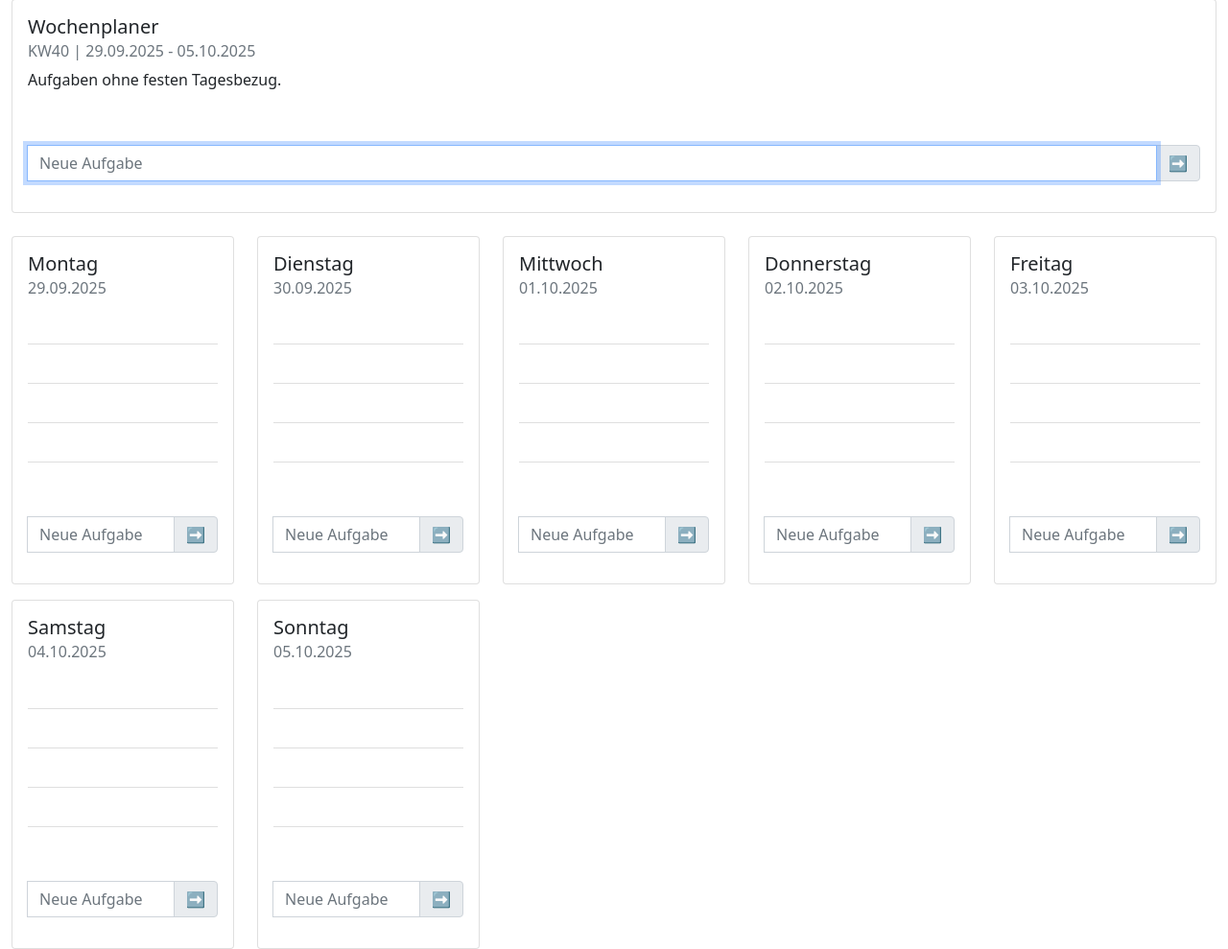
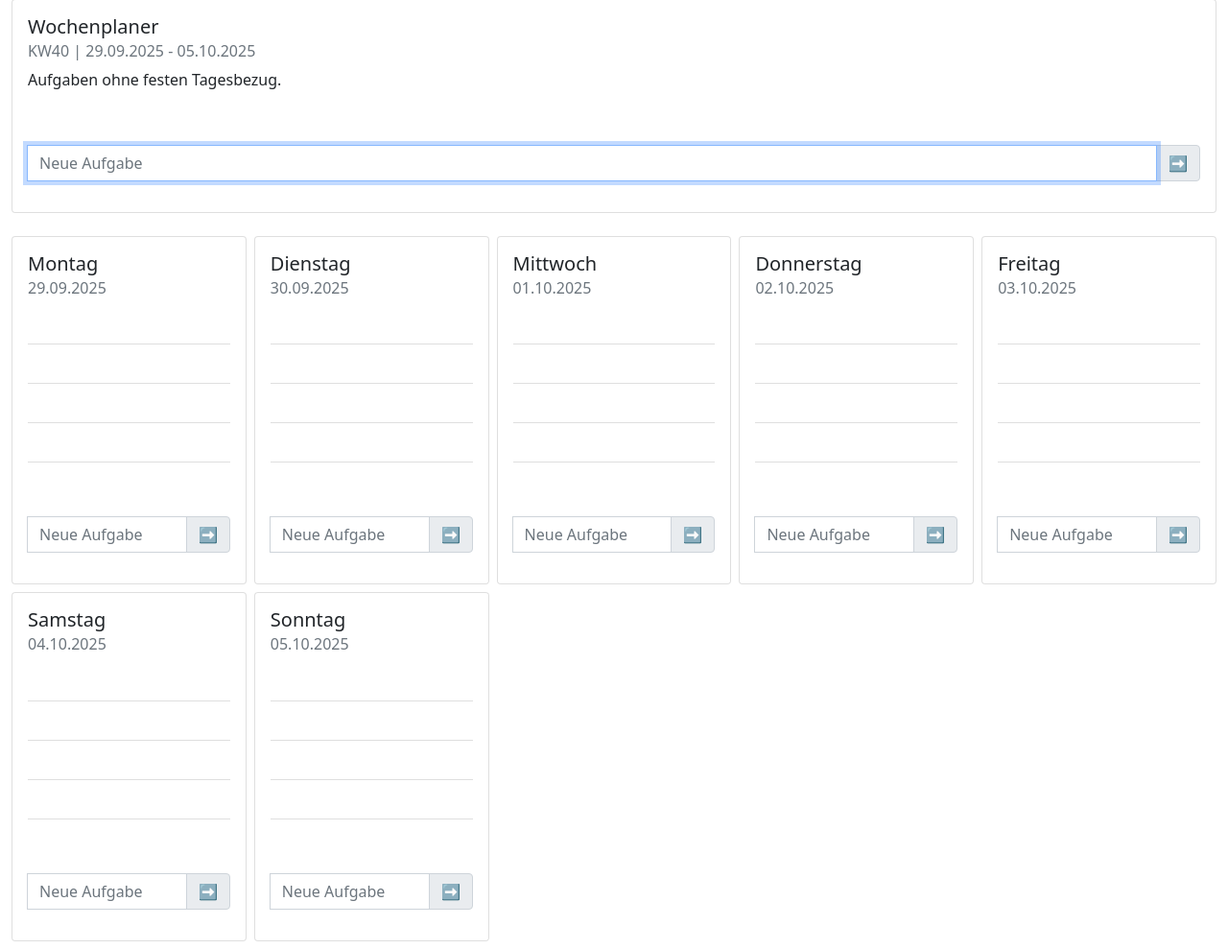
Before and after one commit to KateiRen/ZenWeek, a Flask app: page / in a window 1280 px wide. Shown: the part 145-1134 px from the top of the page at 96% size. Run offline with Flask 3, Linux system fonts and the light colour scheme; data that the repository does not hold is empty; parts of the project's set-up code (start-up, migrations or seed data) failed here and were passed over; some libraries are stand-ins or nearby versions.

Commit message:
Improve task alignment and reduce spacing between day cards
- Align tasks with day headers by removing left/right padding from list-group-items
- Reduce vertical spacing between day cards (gy-3  gy-2)
- Reduce horizontal spacing between day cards (added gx-2)
- Tasks now align perfectly with weekday headers for better visual consistency

```diff
--- a/app.py
+++ b/app.py
@@ -156,8 +156,8 @@ def get_first_day_of_week(year: int, week_number: int) -> Optional[datetime.date
 # Favicon route
 @app.route('/favicon.ico')
 def favicon():
-    return send_from_directory(os.path.join(app.root_path, 'static'),
-        'favicon.ico', mimetype='image/vnd.microsoft.icon')
+    return send_from_directory(os.path.join(app.root_path, 'static'), 'favicon.ico', mimetype='image/vnd.microsoft.icon')
+
 
 @app.route('/')
 def index():
@@ -507,7 +507,6 @@ def summary():
     return render_template('summary.html', open_tasks=open_tasks, weekly_data=weekly_data, year_summary=year_summary)
 
 
-
 if __name__ == '__main__':
     """
     Run the Flask development server if this script is executed directly.
--- a/static/style.css
+++ b/static/style.css
@@ -114,4 +114,11 @@ body.summary-page {
     text-decoration:line-through;
 }
 
+/* Task alignment - align tasks with day header */
+.dailytasks .list-group-item,
+.weeklytasks .list-group-item {
+    padding-left: 0 !important;
+    padding-right: 0 !important;
+}
+
 /* Consistent card heights for week/day columns */
--- a/templates/index.html
+++ b/templates/index.html
@@ -170,7 +170,7 @@
 
     <!-- Wochentage -->
     <div class="container-fluid">
-        <div class="row align-items-start gy-3 row-cols-1 row-cols-sm-2 row-cols-md-3 row-cols-lg-4 row-cols-xl-5 row-cols-xxl-7 week-row">
+        <div class="row align-items-start gy-2 gx-2 row-cols-1 row-cols-sm-2 row-cols-md-3 row-cols-lg-4 row-cols-xl-5 row-cols-xxl-7 week-row">
             {% set count = 0 -%}
             {% for day in dates["weekday_names"] %}
             <div class="col day-col" data-day="{{day}}">
```
